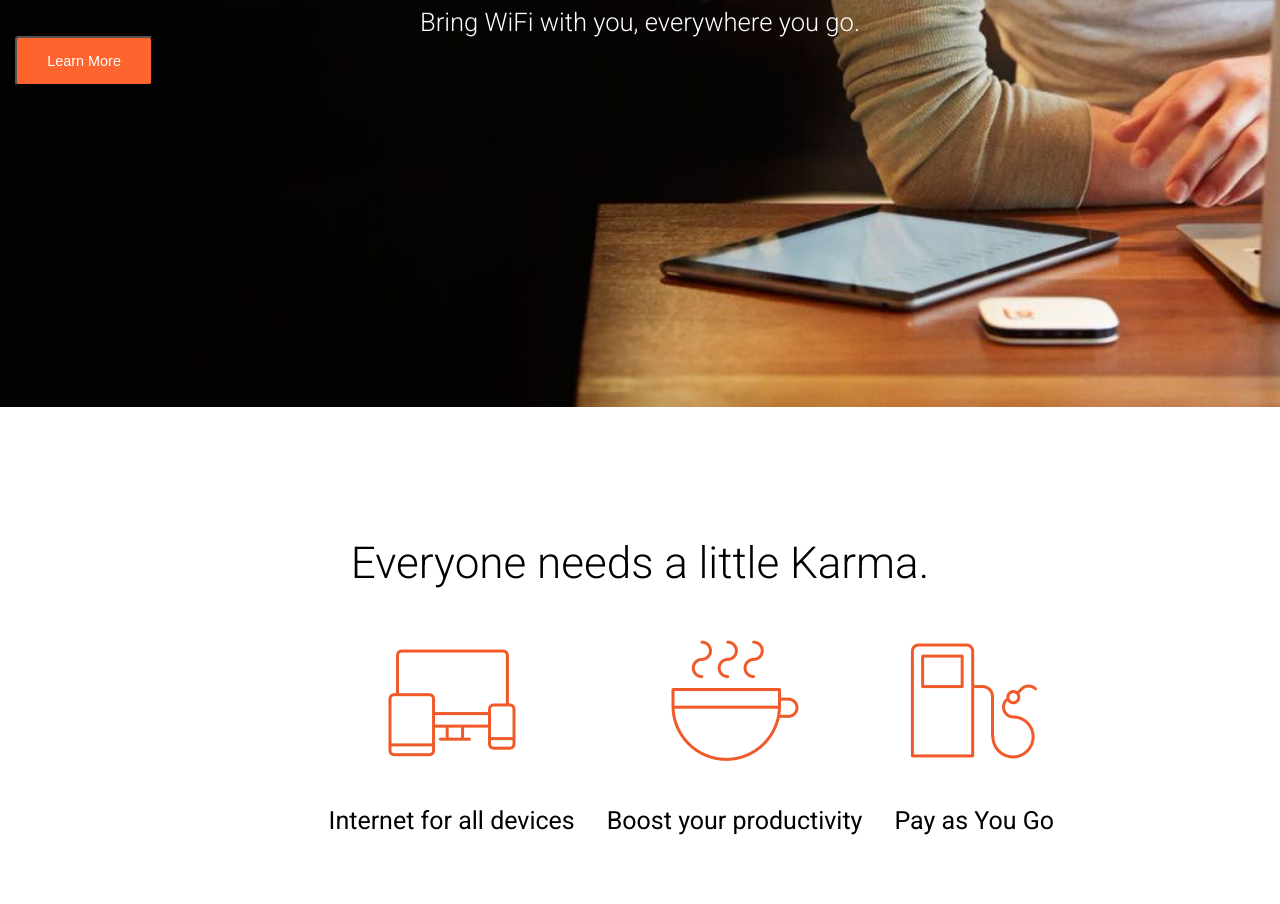
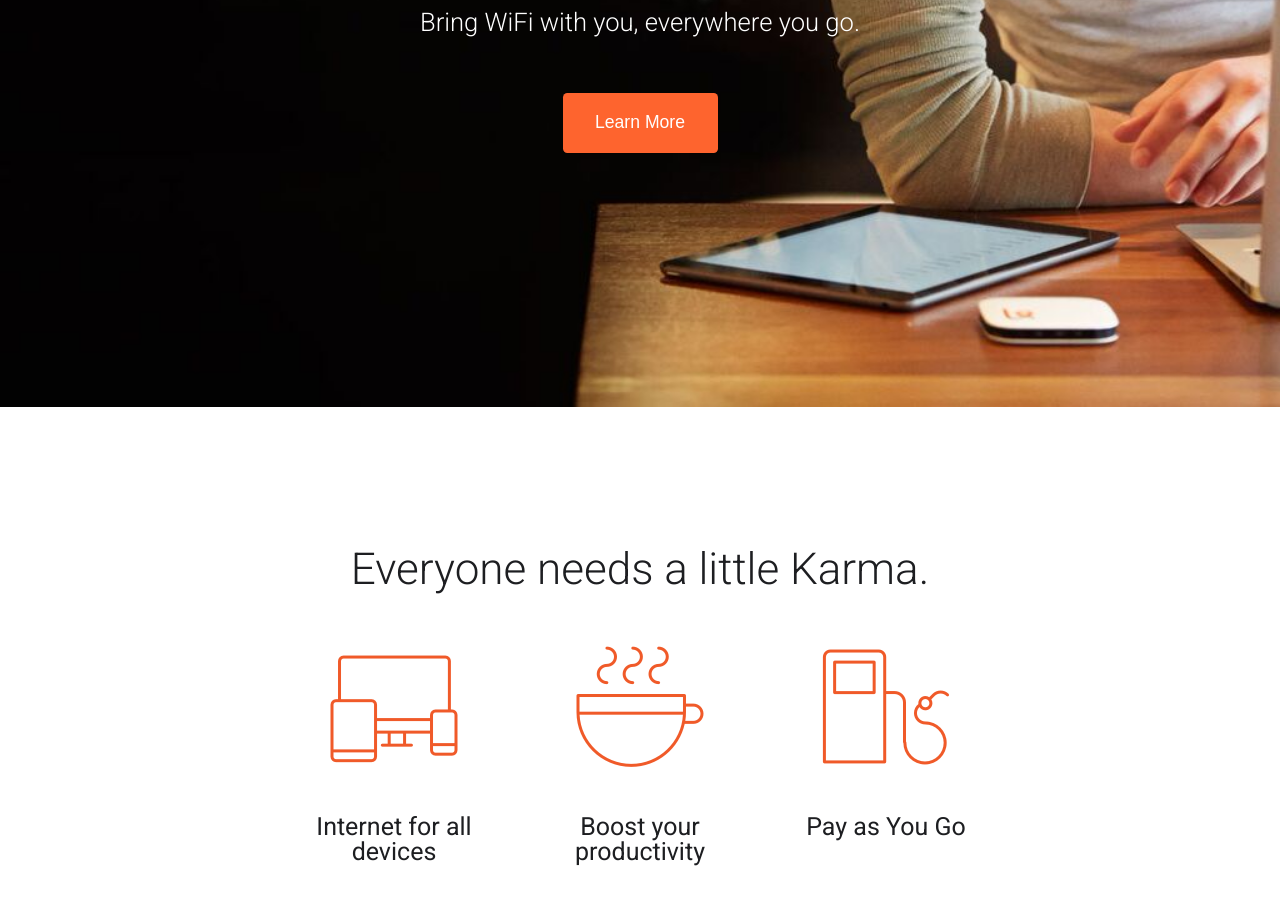
Before and after one commit to harshadak/karma-clone, a plain HTML site: page index.html in a window 1280 px wide. Shown: the part 328-1232 px from the top of the page. Drawn offline with Linux system fonts and the light colour scheme.

Commit message:
Cases fixed

```diff
--- a/css/style.css
+++ b/css/style.css
@@ -48,7 +48,7 @@ body {
 
 
 
-
+/*------------------- My Code ----------------------*/
 
 
 /* Common styles */
@@ -59,6 +59,8 @@ body {
   padding: 0 0.938rem;
   /*-webkit-font-smoothing: antialiased;*/
 }
+
+
 
 /* Navbar styles */
 
@@ -114,6 +116,10 @@ body {
   overflow: auto;
 }
 
+.introduction .content {
+  width: 60%;
+}
+
 .introduction h1,
 .introduction h2 {
     color: white;
@@ -131,61 +137,57 @@ body {
   margin-top: 1rem;
 }
 
-.introduction .buttons button {
+.introduction .buttons {
     color: white;
     text-align: center;
-    margin-left: auto;
-    margin-right: auto;
-    width: 9.6em;
-    height: 3.5em;
-    background: #FE642E;
-    padding: 1em 0.5em;
-    border-radius: 0.25em;
-    font-size: 0.9rem;
+    margin-top: 1.563rem;
 }
 
-/*
-
-.buttons {
-  width: 9.6em;
-  height: 3.5em;
+button {
+  width: 9.688rem;
+  height: 3.4em;
+  border-style: none;
+  color: white;
+  text-align: center;
   background: #FE642E;
   padding: 1em 0.5em;
-  text-align: center;
-  margin-left: auto;
-  margin-right: auto;
   border-radius: 0.25em;
-  position: absolute;
-  bottom: 210px;
-}*/
+  font-size: 1.1rem;
+  display: inline-block;
+  margin-top: 2rem;
+}
+
+
+
 
 /* Cases CSS */
 
 .cases {
-  height: 40rem;
+  overflow: hidden;
   padding-bottom: 5rem;
 }
 
 .cases .content {
-  text-align: center;
+    margin-top: 7.875rem;
+    padding: none;
+    color: #1d1e21;
+    text-align: center;
+    width: 60%;
 }
 
-.cases h1 {
-  padding-top: 8.4rem;
+
+.cases h2 {
+  padding-top: 0.85rem;
   padding-bottom: 3.25rem;
   font-size: 2.75rem;
   font-weight: 300;
 }
 
-.cases .devices {
-  width: 70%;
-  margin-left: 18.6rem;
+.cases .devices li {
+  float: left;
+  width: 33.3333333%;
 }
 
-.cases .devices li {
-  float: left;
-  padding: 0 1rem;
-}
 
 .cases h3 {
   font-weight: 400;
--- a/index.html
+++ b/index.html
@@ -34,7 +34,7 @@
 
 	<section class="cases">
 		<div class="content">
-			<h1>Everyone needs a little Karma.</h1>
+			<h2>Everyone needs a little Karma.</h2>
 			<ul class="devices">
 				<li>
 					<img src="images/devices.png" alt="Internet for all devices image">
```
